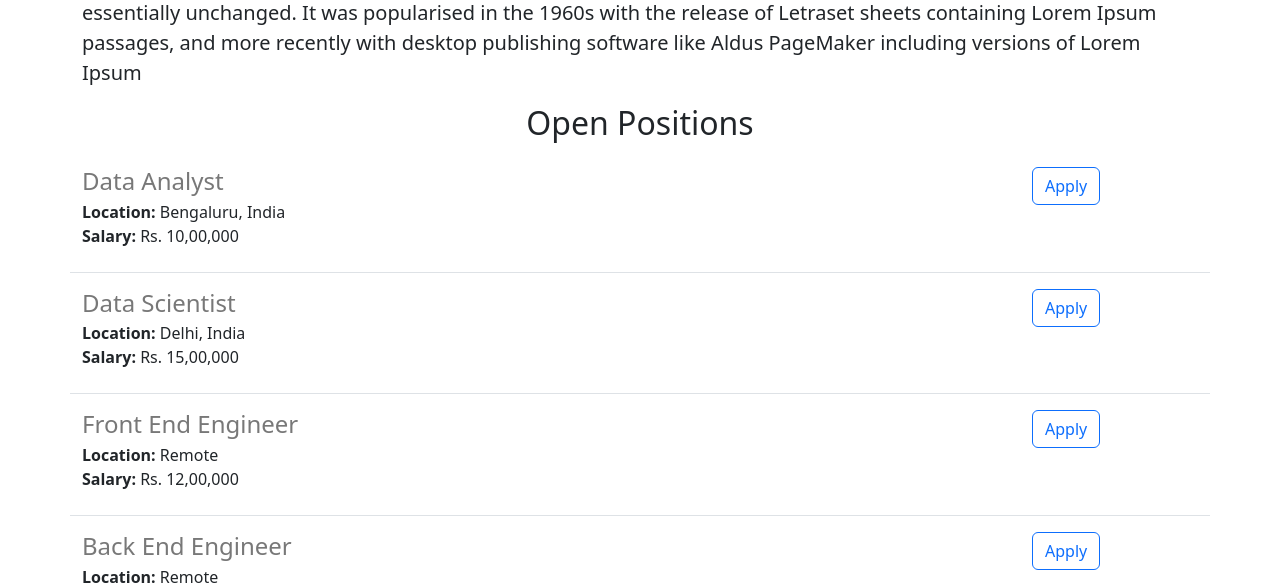
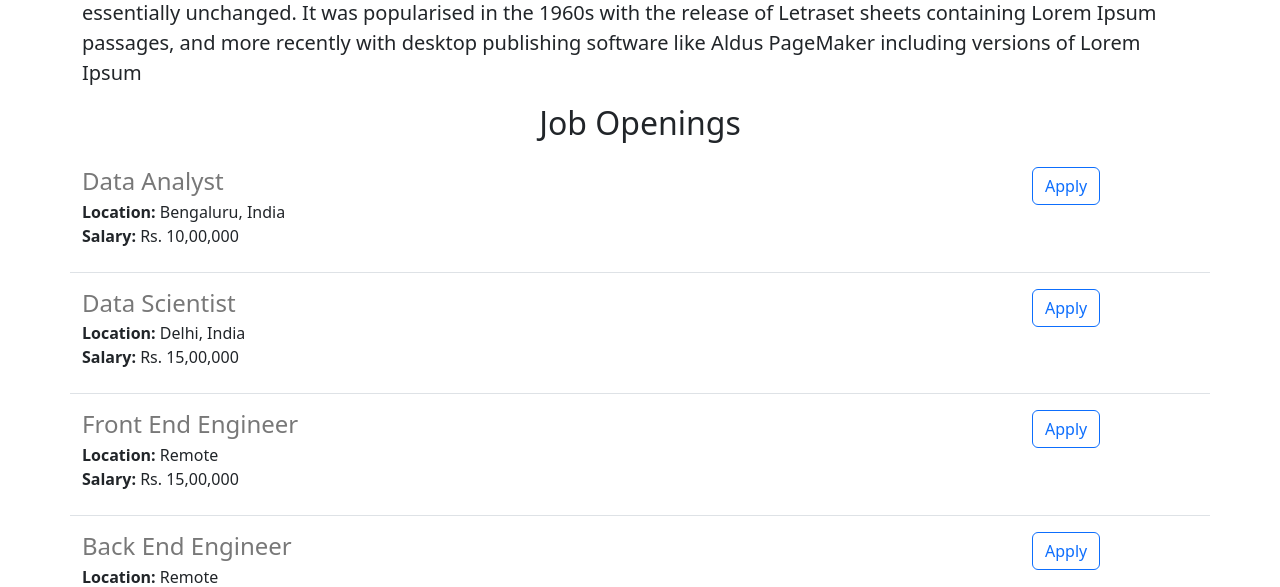
Before and after one commit to MonishaMuthuraman/careers-website, a Flask app: page / in a window 1280 px wide. Shown: the part 578-1165 px from the top of the page. Run offline with Flask 3, Linux system fonts and the light colour scheme.

Commit message:
Made Some Changes

```diff
--- a/app.py
+++ b/app.py
@@ -19,7 +19,7 @@ JOBS=[
     'id':3,
     'title':'Front End Engineer',
     'location':'Remote',
-    'salary':'Rs. 12,00,000'
+    'salary':'Rs. 15,00,000'
   },
   {
     'id':4,
--- a/templates/home.html
+++ b/templates/home.html
@@ -19,7 +19,7 @@
     <img class="img-fluid" id="banner" src="https://a372a019-a86d-4cfb-bc9d-bdcec75dbcb5-00-2llq9x85x0kov.sisko.replit.dev:5000/static/banner.jpg" >
     <h2 class="text-center mt-2 mb-4">About Zoho</h2>
     <p class="lead">Lorem Ipsum is simply dummy text of the printing and typesetting industry. Lorem Ipsum has been the industry's standard dummy text ever since the 1500s, when an unknown printer took a galley of type and scrambled it to make a type specimen book. It has survived not only five centuries, but also the leap into electronic typesetting, remaining essentially unchanged. It was popularised in the 1960s with the release of Letraset sheets containing Lorem Ipsum passages, and more recently with desktop publishing software like Aldus PageMaker including versions of Lorem Ipsum</p>
-    <h2 class="text-center mt-2 mb-4">Open Positions</h2>
+    <h2 class="text-center mt-2 mb-4">Job Openings</h2>
     <div>
       {% for job in jobs %}
         {% include 'jobitem.html' %}
```
